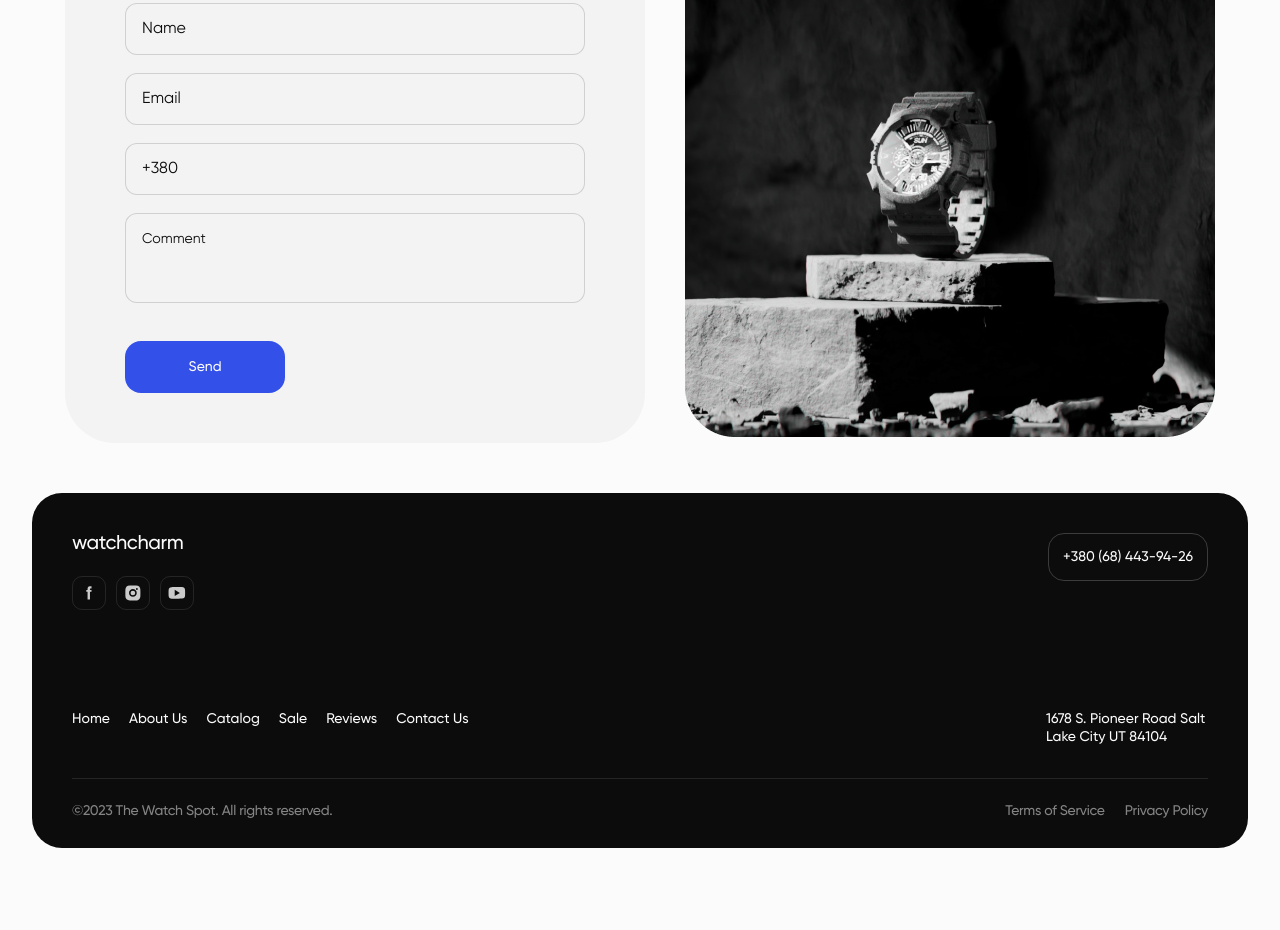
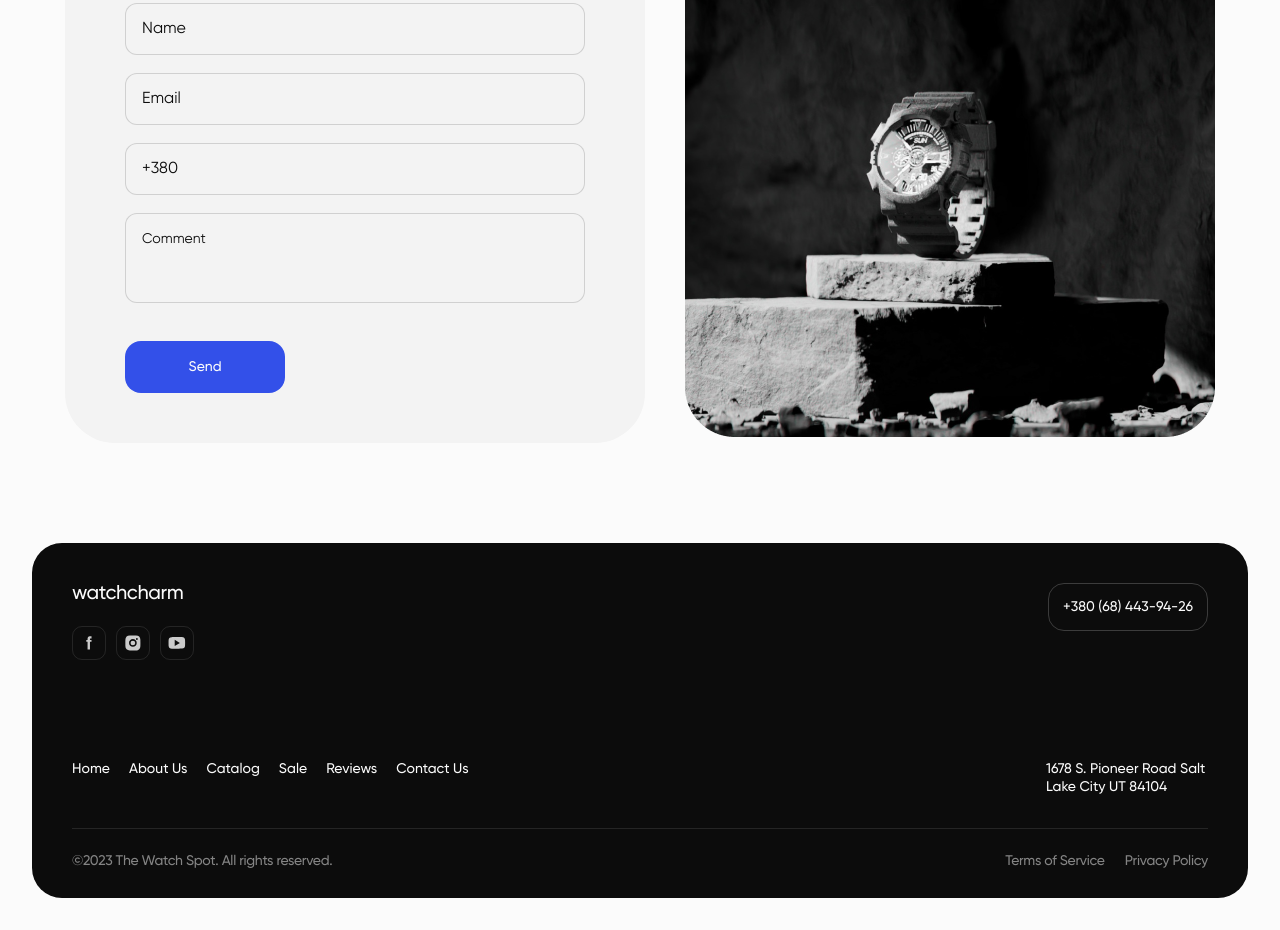
Before and after one commit to anastasiiayerashova/project-WebWizard1, a website built with Vite: page src/index.html in a window 1280 px wide. Shown: the part 4570-5500 px from the top of the page. Before the commit the page ends 5450 px from the top, so only its background shows below. Built offline with nearby package versions, Linux system fonts and the light colour scheme.

Commit message:
Merge branch footer update

```diff
--- a/src/css/footer.css
+++ b/src/css/footer.css
@@ -1,5 +1,5 @@
 .footer {
-  padding: 0 20px 20px;
+  padding: 30px 20px 20px;
 }
 
 .footer-container {
@@ -162,7 +162,7 @@
 
 @media screen and (min-width: 768px) {
   .footer {
-    padding: 0 32px 32px;
+    padding: 40px 32px 32px;
   }
 
   .footer-container {
@@ -233,6 +233,10 @@
 }
 
 @media screen and (min-width: 1280px) {
+  .footer {
+    padding: 50px 32px 32px;
+  }
+
   .footer-container {
     max-width: 1280px;
   }
```
